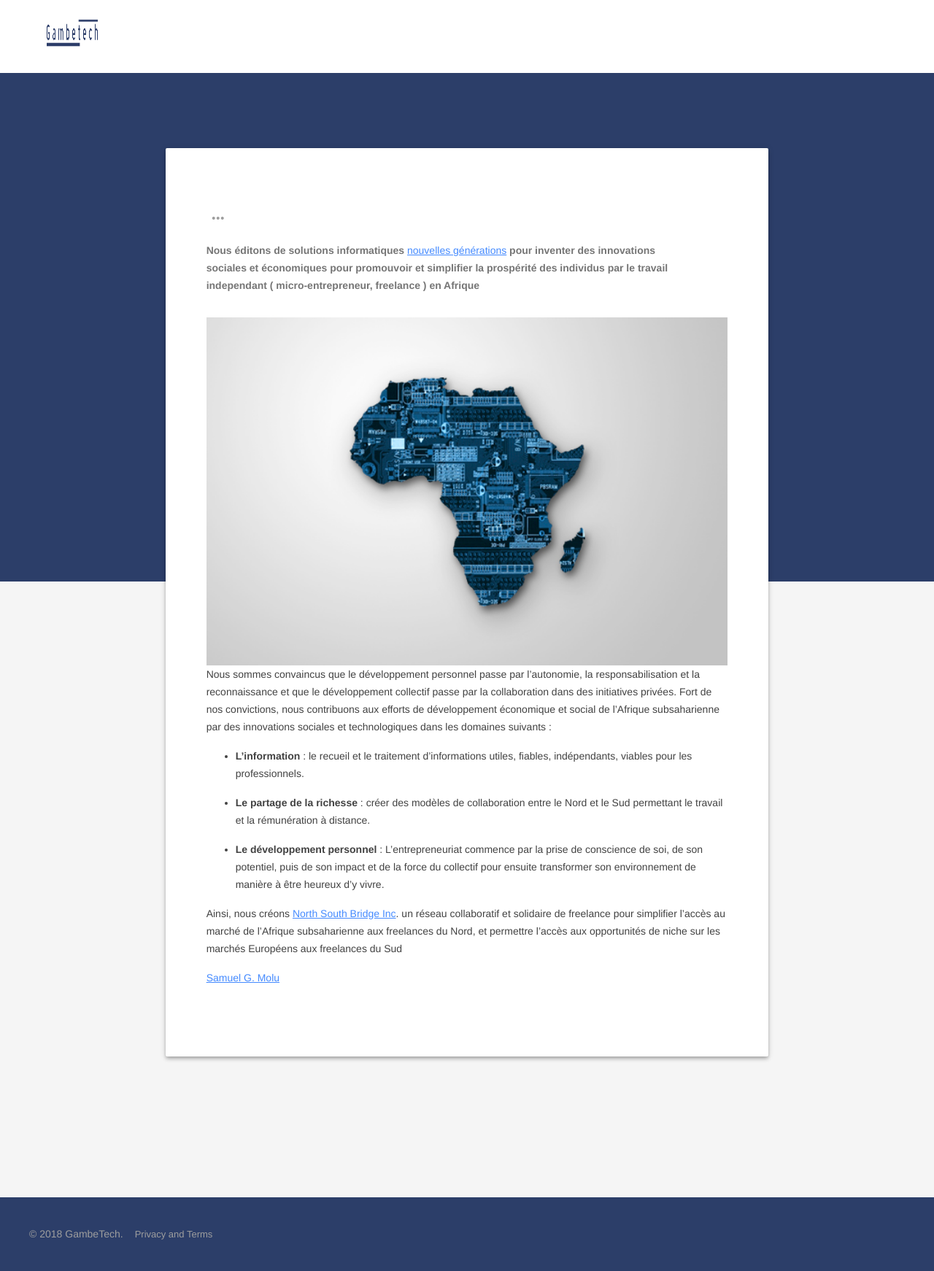
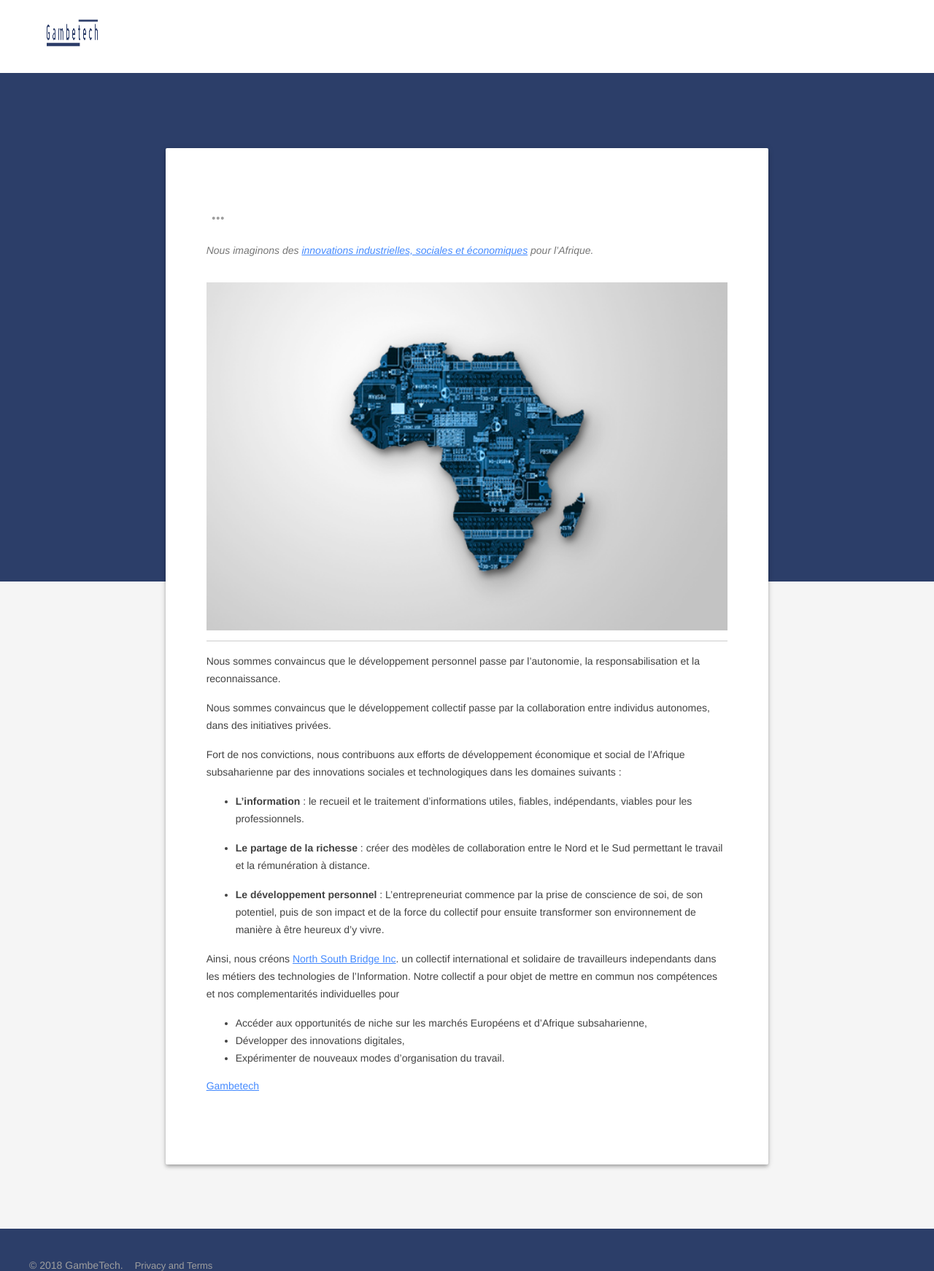
Before and after one commit to ng4e/ng4e.github.io, a Jekyll site: the page built from index.md, in a window 1280 px wide. Shown: the whole page at 73% size. Built offline with Jekyll 4.4.1, drawn with Linux system fonts in a browser that asks for light colours.

Commit message:
update message link to nsbridgeinc

```diff
--- a/index.md
+++ b/index.md
@@ -6,13 +6,15 @@ actions:
   url: "/about"
   icon: more_horiz
 image: "/assets/images/africa-tech.jpg"
-introduction: __Nous  éditons de solutions informatiques [nouvelles générations](https://en.wikipedia.org/wiki/Decentralized_application
-  "Decentralized_application") pour inventer des innovations sociales et économiques
-  pour promouvoir et simplifier la prospérité des individus par le travail independant
-  ( micro-entrepreneur, freelance ) en Afrique__
+introduction: _Nous  imaginons des [innovations industrielles, sociales et économiques](
+  http://nsbridgeinc.strikingly.com/  "North South Bridge Inc") pour l'Afrique._
 ---
 
-Nous sommes convaincus que le développement personnel passe par l'autonomie, la responsabilisation et la reconnaissance et que le développement collectif passe par la collaboration dans des initiatives privées.
+---
+Nous sommes convaincus que le développement personnel passe par l'autonomie, la responsabilisation et la reconnaissance.
+
+Nous sommes convaincus que le développement collectif passe par la collaboration entre individus autonomes, dans des initiatives privées.
+
 Fort de nos convictions, nous contribuons aux efforts de développement économique et social de l'Afrique subsaharienne par des innovations sociales et technologiques dans les  domaines suivants :
 
 * __L’information__ : le recueil et le traitement d’informations utiles, fiables, indépendants, viables pour les professionnels.
@@ -21,6 +23,9 @@ Fort de nos convictions, nous contribuons aux efforts de développement économi
 
 * __Le développement personnel__ :  L'entrepreneuriat commence par la prise de conscience de soi, de son potentiel, puis de son impact et de la force du collectif pour ensuite transformer son environnement de manière à être heureux d’y vivre.
 
-Ainsi, nous créons  [North South Bridge Inc]( #  "North South Bridge Inc"). un réseau collaboratif et solidaire de freelance pour simplifier l'accès au marché de l’Afrique subsaharienne aux freelances du Nord, et permettre l'accès aux opportunités de niche sur les marchés Européens aux freelances du Sud
+Ainsi, nous créons  [North South Bridge Inc]( http://nsbridgeinc.strikingly.com/  "North South Bridge Inc"). un collectif international et solidaire de travailleurs independants dans les métiers des technologies de l’Information. Notre collectif a pour objet de mettre en commun nos compétences et nos complementarités individuelles pour
+* Accéder aux opportunités de niche sur les marchés Européens et d'Afrique subsaharienne,
+* Développer des innovations digitales,
+* Expérimenter de nouveaux modes d'organisation du travail.
 
- [Samuel G. Molu]( /about  "A propos")
+ [Gambetech]( /about  "A propos")
```
Also changed, not shown: about.md (+5 -10 lines).
